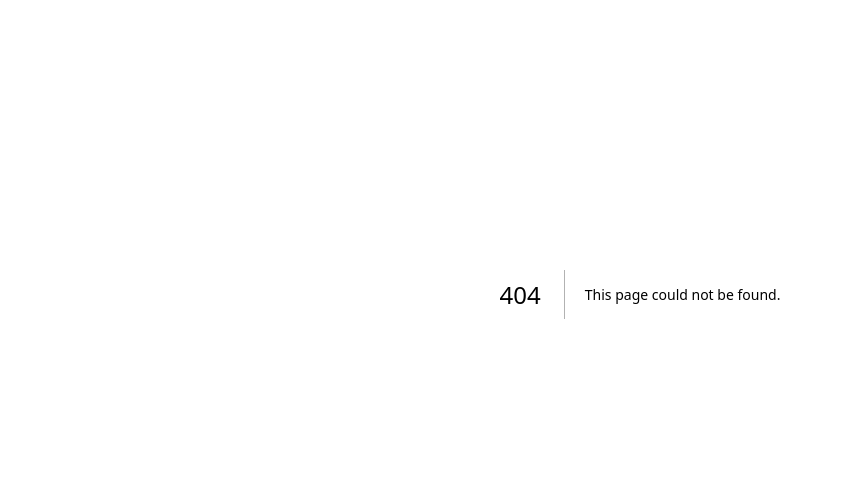
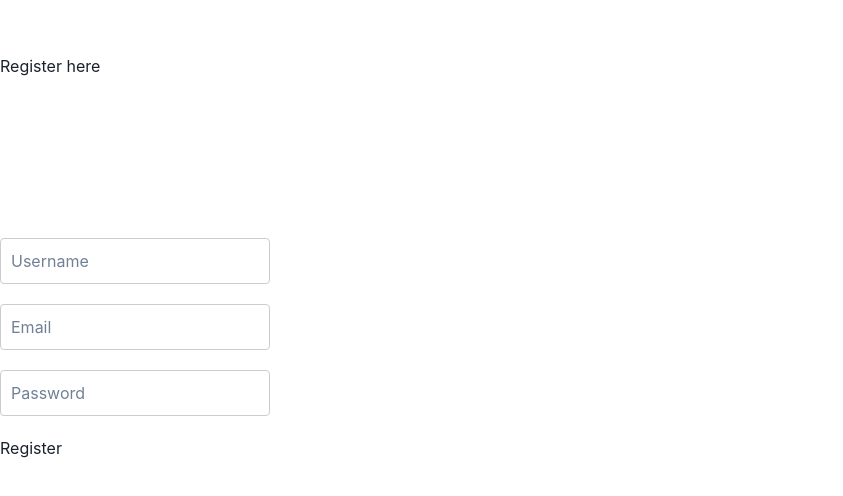
Before and after one commit to f16f16f16f16/final-term1-y3-webreact_food, a Next.js app: page /signup in a window 1280 px wide. Before the commit this address had no page. Shown: the part 106-602 px from the top of the page, without its empty margins (0-843 px from the left). Built offline with nearby package versions, Linux system fonts and the light colour scheme.

Commit message:
Web React

```diff
--- a/package.json
+++ b/package.json
@@ -17,6 +17,7 @@
     "eslint-config-next": "13.0.4",
     "framer-motion": "^6.5.1",
     "next": "13.0.4",
+    "nookies": "^2.5.2",
     "react": "18.2.0",
     "react-dom": "18.2.0",
     "react-icons": "^4.6.0",
--- /dev/null
+++ b/pages/signup.jsx
@@ -0,0 +1,69 @@
+import { Box } from '@chakra-ui/react';
+import getConfig from 'next/config'
+import styled from '@emotion/styled'
+import { useState } from 'react'
+import { setCookie } from 'nookies'
+import Router from 'next/router'
+
+const { publicRuntimeConfig } = getConfig();
+
+function Register() {
+    const [username, setUsername] = useState('')
+    const [email, setEmail] = useState('')
+    const [password, setPassword] = useState('')
+
+    async function handleRegister() {
+        const registerInfo = {
+            username: username,
+            email: email,
+            password: password
+        }
+
+        const register = await fetch(`${publicRuntimeConfig.API_URL}/auth/local/register`, {
+            method: "POST",
+            headers: {
+                'Accept': 'application/json',
+                'Content-Type': 'application/json'
+            },
+            body: JSON.stringify(registerInfo)
+        })
+
+        const registerResponse = await register.json();
+        console.log(registerResponse)
+
+
+
+        // Router.push('/payed-articles')
+    }
+
+	return (
+		<>
+            <RegisterStyled>
+                <Box variant="container">
+                    <Box as="h2" my={40}>
+                        Register here
+                    </Box>
+
+                    <form>
+                        <input type="text" onChange={e => setUsername(e.target.value) } value={username} placeholder="Username"/><br />
+                        <input type="email" onChange={e => setEmail(e.target.value) } value={email} placeholder="Email" /><br />
+                        <input type="password" onChange={e => setPassword(e.target.value) } value={password} placeholder="Password"/><br />
+                        <button type="button" onClick={() => handleRegister() }>Register</button>
+                    </form>
+                </Box>
+            </RegisterStyled>
+		</>
+	);
+}
+
+const RegisterStyled = styled.div`
+    input {
+        padding: 10px;
+        margin-bottom: 20px;
+        border: 1px solid #cccccc;
+        border-radius: 4px;
+    }
+`
+
+
+export default Register;
```
Also changed, not shown: pages/signin.jsx (added, +68 -0 lines), 1 other file (tests, documents, lock files or other folders).
